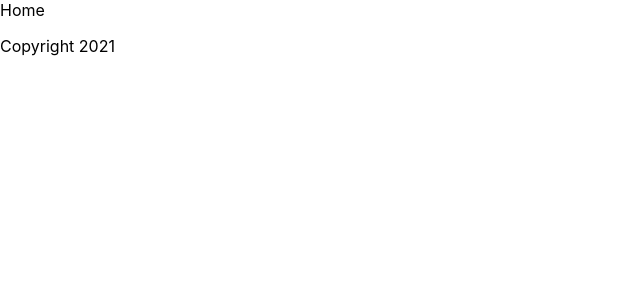
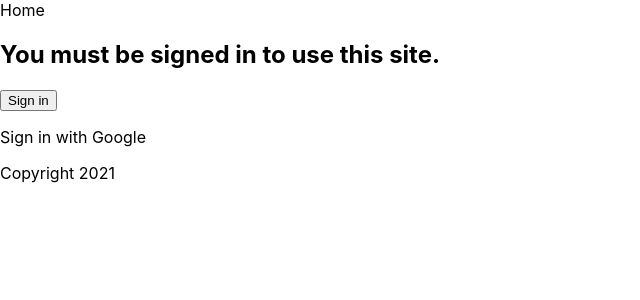
Before and after one commit to Dino-Martinez/tournaments, a Next.js app: page /users/profile in a window 1280 px wide. Shown: the top 300 px of the page, without its empty margins (0-640 px from the left). Built offline with nearby package versions, Linux system fonts and the light colour scheme; no server answers.

Commit message:
[Update] Authenticator.js
Added the sign in form to the authenticator

```diff
--- a/components/Authenticator.js
+++ b/components/Authenticator.js
@@ -1,5 +1,5 @@
 import { useEffect } from 'react'
-
+import SignInForm from './signinForm'
 export default function Authenticator ({ setReady, session, authenticating }) {
   useEffect(() => { if (session) setReady(true) }, [session])
   return (
@@ -10,6 +10,9 @@ export default function Authenticator ({ setReady, session, authenticating }) {
           <div className="lds-dual-ring"></div>
         </div>
       }
+      {!authenticating && !session &&
+        <SignInForm session={session}></SignInForm>
+      }
     </>
   )
 }
```
